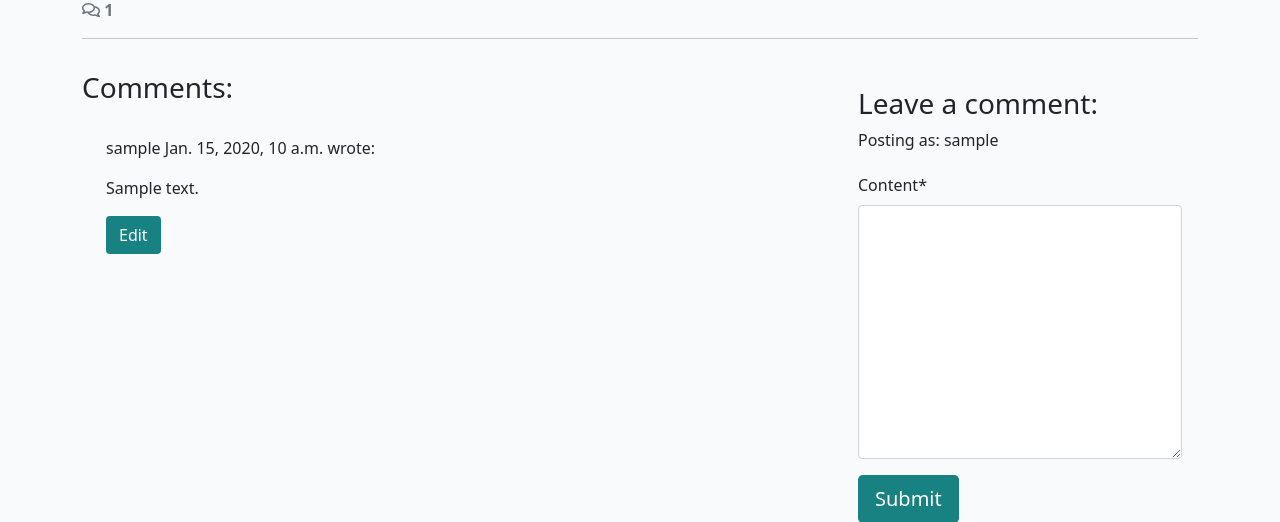
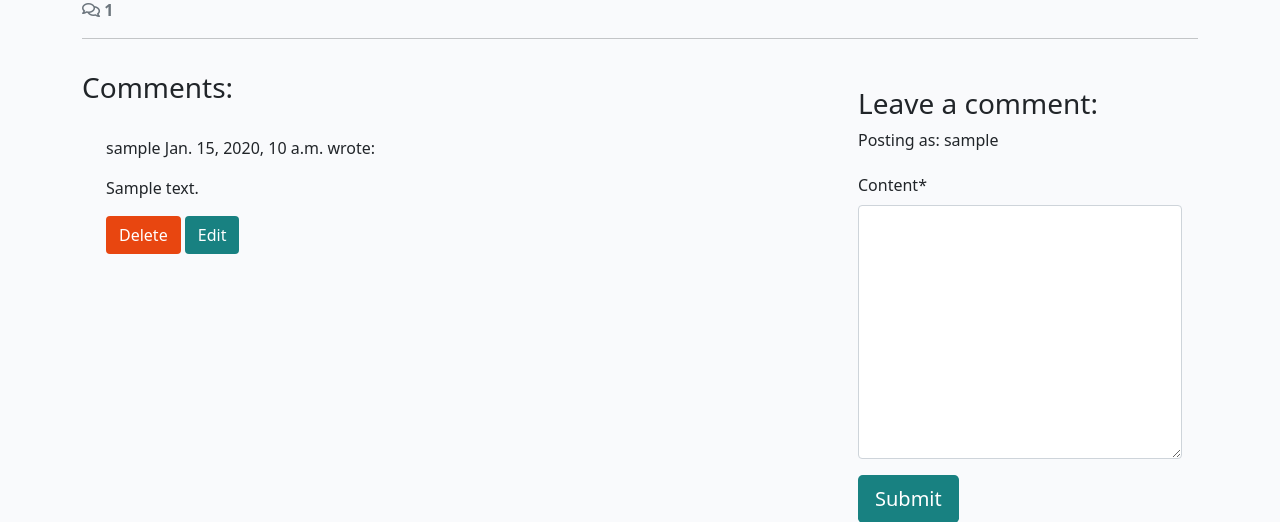
Before and after one commit to mariaciceri/django-blog-walkthrough, a Django app: a page that uses blog/templates/blog/post_detail.html in a window 1280 px wide. Shown: the part 494-1016 px from the top of the page. Run offline with Django 4.2, Linux system fonts and the light colour scheme; a user stored in the database is signed in; tables that the repository leaves empty hold one stand-in row (values such as "Sample post"); some libraries are stand-ins or nearby versions.

Commit message:
Add delete comment functionality

```diff
--- a/blog/templates/blog/post_detail.html
+++ b/blog/templates/blog/post_detail.html
@@ -68,6 +68,7 @@
                     </p>
                     {% endif %}
                     {% if user.is_authenticated and comment.author == user %}
+                    <button class="btn btn-delete" comment_id="{{ comment.id }}">Delete</button>
                     <button class="btn btn-edit" comment_id="{{ comment.id }}">Edit</button>
                     {% endif %}
                 </div>
@@ -94,6 +95,27 @@
     </div>
 </div>
 
+<!-- Delete confirmation modal -->
+<div class="modal fade" id="deleteModal" tabindex="-1" aria-labelledby="deleteModalLabel" aria-hidden="true">
+    <div class="modal-dialog">
+        <div class="modal-content">
+            <div class="modal-header">
+                <h5 class="modal-title" id="deleteModalLabel">Delete comment?</h5>
+                <button type="button" class="btn-close" data-bs-dismiss="modal" aria-label="Close"></button>
+            </div>
+            <div class="modal-body">
+                Are you sure you want to delete your comment?
+                This action cannot be undone.
+            </div>
+            <div class="modal-footer">
+                <button type="button" class="btn btn-secondary" data-bs-dismiss="modal">Close</button>
+                <a id="deleteConfirm" href="#" class="btn
+          btn-danger">Delete</a>
+            </div>
+        </div>
+    </div>
+</div>
+
 {% endblock content %}
 
 {% block extras %}
--- a/blog/urls.py
+++ b/blog/urls.py
@@ -5,5 +5,7 @@ urlpatterns = [
     path("", views.PostList.as_view(), name="home"), #as_view when using class-based views
     path('<slug:slug>/', views.post_detail, name='post_detail'),
     path('<slug:slug>/edit_comment/<int:comment_id>',
-         views.comment_edit, name='comment_edit'),
+        views.comment_edit, name='comment_edit'),
+    path('<slug:slug>/delete_comment/<int:comment_id>',
+        views.comment_delete, name='comment_delete'),
 ]
--- a/blog/views.py
+++ b/blog/views.py
@@ -74,3 +74,19 @@ def comment_edit(request, slug, comment_id):
             messages.add_message(request, messages.ERROR, 'Error updating comment!')
 
         return HttpResponseRedirect(reverse('post_detail', args=[slug]))
+
+def comment_delete(request, slug, comment_id):
+    """
+    view to delete comment
+    """
+    queryset = Post.objects.filter(status=1)
+    post = get_object_or_404(queryset, slug=slug)
+    comment = get_object_or_404(Comment, pk=comment_id)
+
+    if comment.author == request.user:
+        comment.delete()
+        messages.add_message(request, messages.SUCCESS, 'Comment deleted!')
+    else:
+        messages.add_message(request, messages.ERROR, 'You can only delete your own comments!')
+
+    return HttpResponseRedirect(reverse('post_detail', args=[slug]))
--- a/static/js/comments.js
+++ b/static/js/comments.js
@@ -2,6 +2,10 @@ const editButtons = document.getElementsByClassName("btn-edit");
 const commentText = document.getElementById("id_content");
 const commentForm = document.getElementById("commentForm");
 const submitButton = document.getElementById("submitButton");
+
+const deleteModal = new bootstrap.Modal(document.getElementById("deleteModal"));
+const deleteButtons = document.getElementsByClassName("btn-delete");
+const deleteConfirm = document.getElementById("deleteConfirm");
 
 /**
 * Initializes edit functionality for the provided edit buttons.
@@ -22,3 +26,21 @@ for (let button of editButtons) {
         commentForm.setAttribute("action", `edit_comment/${commentId}`);
     });
 }
+
+/**
+* Initializes deletion functionality for the provided delete buttons.
+*
+* For each button in the `deleteButtons` collection:
+* - Retrieves the associated comment's ID upon click.
+* - Updates the `deleteConfirm` link's href to point to the
+* deletion endpoint for the specific comment.
+* - Displays a confirmation modal (`deleteModal`) to prompt
+* the user for confirmation before deletion.
+*/
+for (let button of deleteButtons) {
+    button.addEventListener("click", (e) => {
+        let commentId = e.target.getAttribute("comment_id");
+        deleteConfirm.href = `delete_comment/${commentId}`;
+        deleteModal.show();
+    });
+}
```
